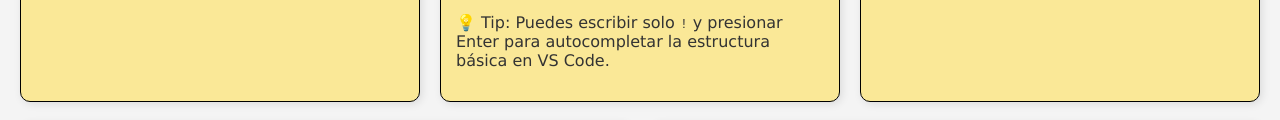
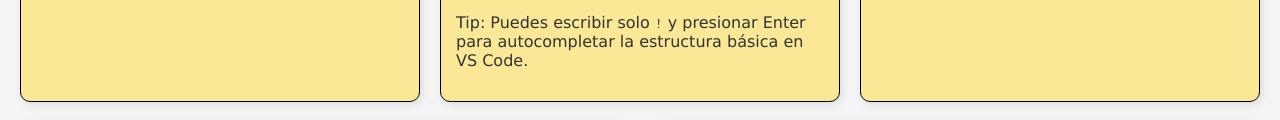
Before and after one commit to Un-mishi/pagina-web, a plain HTML site: page index.html in a window 1280 px wide. Shown: the part 516-636 px from the top of the page. Drawn offline with Linux system fonts and the light colour scheme.

Commit message:
Update index.html

```diff
--- a/index.html
+++ b/index.html
@@ -33,7 +33,7 @@
         <h2>Segundo paso:</h2>
         <p>Creamos el código base de nuestra web. Podemos comenzar con la estructura mínima que se muestra a continuación (toca la imagen para ampliar):</p>
         <a href="a3.png" target="_blank"><img src="a3.png" width="321" height="106" alt="Estructura base del HTML" /></a>
-        <p>💡 Tip: Puedes escribir solo <code>!</code> y presionar Enter para autocompletar la estructura básica en VS Code.</p>
+        <p>Tip: Puedes escribir solo <code>!</code> y presionar Enter para autocompletar la estructura básica en VS Code.</p>
       </section>
 
       <section class="bloque">
```
